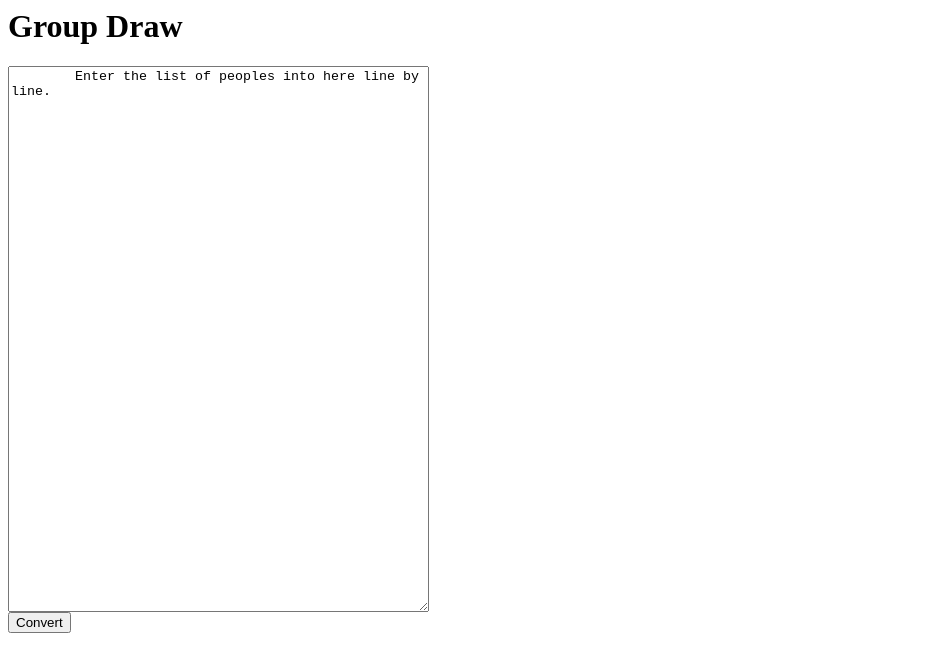
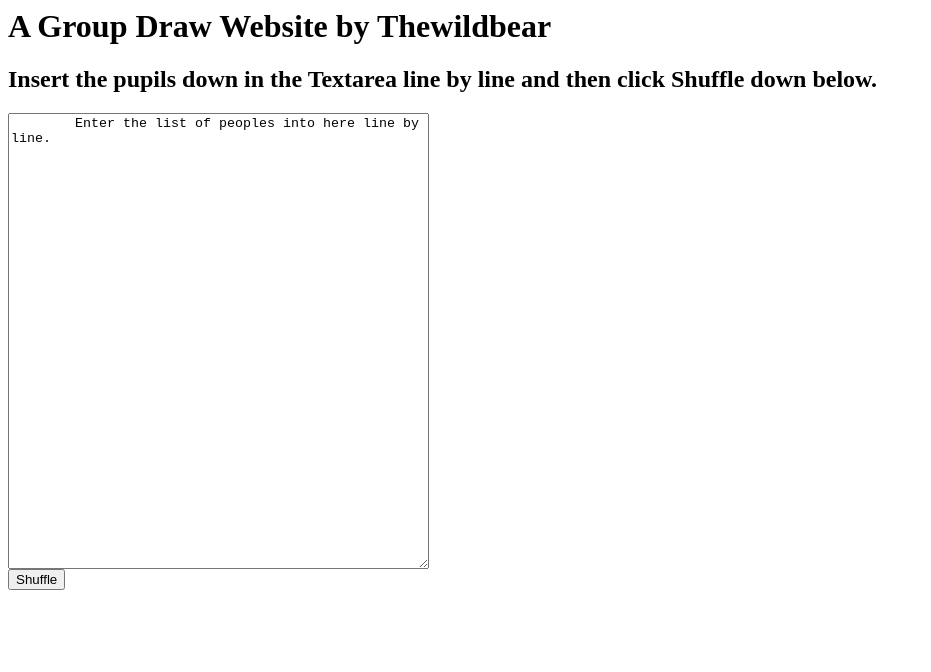
Before and after one commit to TheWildBear/groupdraw, a website: page groupdraw.html in a window 1280 px wide. Shown: the whole page, without its empty margins (0-931 px from the left). Drawn offline with Linux system fonts and the light colour scheme.

Commit message:
A little speed update ;-)

```diff
--- a/groupdraw.html
+++ b/groupdraw.html
@@ -54,20 +54,23 @@
 			setTimeout(function () {
 				shuffleEmaround();
 				console.log("saved output to output.txt");
-			}, 2000);
+			}, 500);
 		}
 	</script>
 </head>
 <body>
 	<h1>
-		Group Draw
+		A Group Draw Website by Thewildbear
 	</h1>
-	<textarea id="input" cols="50" rows="36">
+	<h2>
+		Insert the pupils down in the Textarea line by line and then click Shuffle down below.
+	</h2>
+	<textarea id="input" cols="50" rows="30">
 	Enter the list of peoples into here line by line.
 	</textarea>
 	<br>
 	<button onclick="startAll()">
-		Convert
+		Shuffle
 	</button>
 	<p id="output">
 	</p>
```
